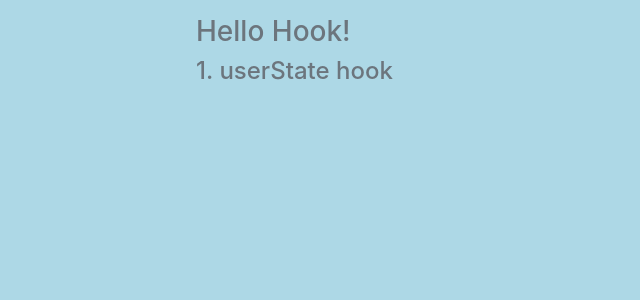
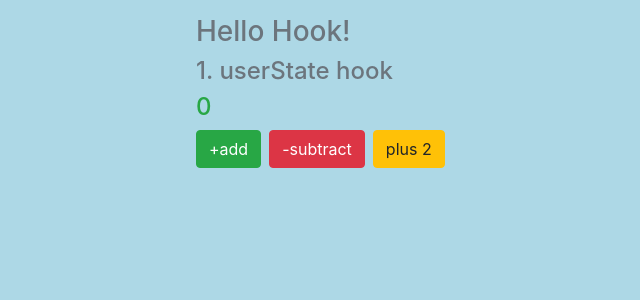
Before and after one commit to kleimenov/React-hooks, a React (Create React App) app: page / in a window 1280 px wide. Shown: the top 300 px of the page, without its empty margins (59-699 px from the left). Built offline with nearby package versions, Linux system fonts and the light colour scheme.

Commit message:
add demonstrative function, how useState works

```diff
--- a/src/Components/State.js
+++ b/src/Components/State.js
@@ -1,9 +1,34 @@
-import React from "react";
+import React, { useState } from "react";
 
 const State = () => {
+  const [counter, setCounter] = useState(0);
+
   return (
     <li>
       <h4>1. userState hook</h4>
+      {counter >= 0 ? (
+        <h4 className="text-success">{counter}</h4>
+      ) : (
+        <h4 className="text-danger">{counter}</h4>
+      )}
+
+      <button
+        onClick={() => {
+          setCounter(counter + 1);
+        }}
+        className="btn btn-success"
+      >
+        +add
+      </button>
+      <button
+        onClick={() => {
+          setCounter(counter - 1);
+        }}
+        className="btn btn-danger ml-2"
+      >
+        -subtract
+      </button>
+      <button className="btn btn-warning ml-2">plus 2</button>
     </li>
   );
 };
```
